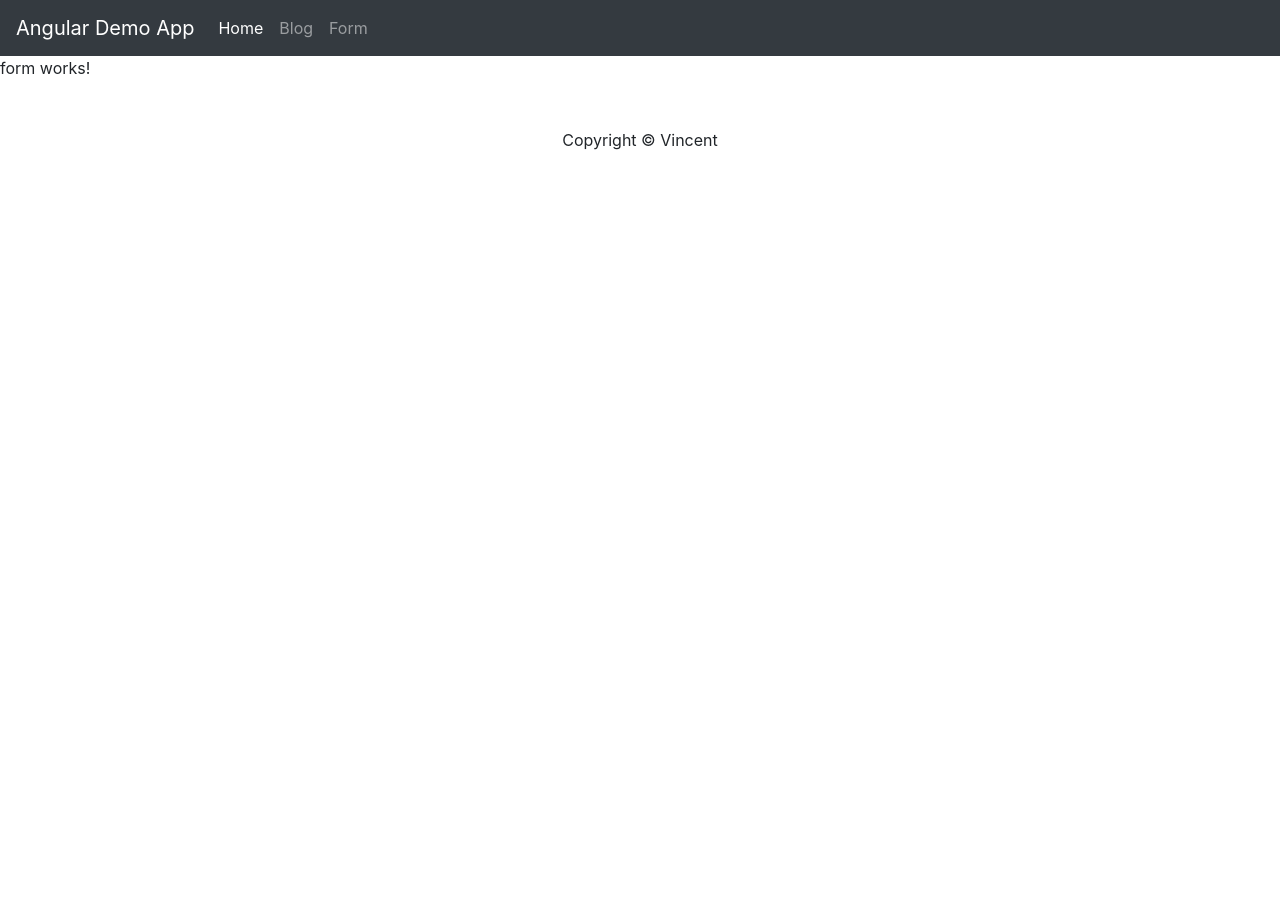
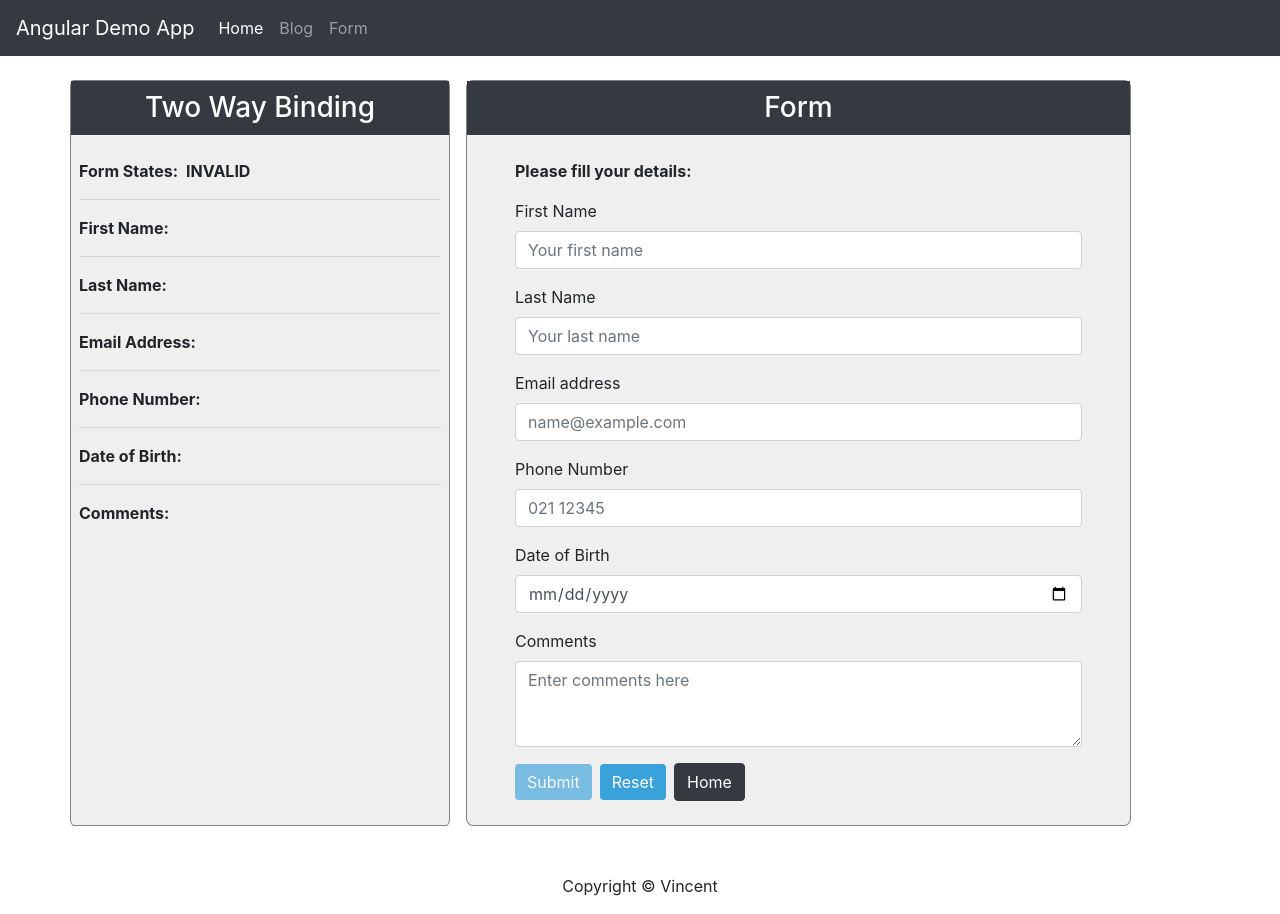
Before and after one commit to Hamsiny/Angular_Blog_Form_Demo, an Angular app: page /form in a window 1280 px wide. Before the commit the page ends 800 px from the top, so only its background shows below. Built offline with nearby package versions, Linux system fonts and the light colour scheme.

Commit message:
update form validation using form group and form control

```diff
--- a/src/app/app.module.ts
+++ b/src/app/app.module.ts
@@ -11,6 +11,7 @@ import { BlogsComponent } from './components/blogs/blogs.component';
 import { FormComponent } from './components/form/form.component';
 import { BlogComponent } from './components/blog/blog.component';
 import { BlogDetailComponent } from './components/blog-detail/blog-detail.component';
+import { FormsModule, ReactiveFormsModule } from '@angular/forms';
 
 @NgModule({
   declarations: [
@@ -23,7 +24,7 @@ import { BlogDetailComponent } from './components/blog-detail/blog-detail.compon
     BlogComponent,
     BlogDetailComponent,
   ],
-  imports: [BrowserModule, AppRoutingModule, HttpClientModule],
+  imports: [BrowserModule, AppRoutingModule, HttpClientModule, FormsModule, ReactiveFormsModule],
   providers: [],
   bootstrap: [AppComponent],
 })
--- a/src/app/components/form/form.component.css
+++ b/src/app/components/form/form.component.css
@@ -0,0 +1,36 @@
+.wform {
+    /* padding: 10px; */
+    border: grey 0.5px solid;
+    border-radius: 1%;
+    background-color: #EFEFEF;
+}
+
+.col-7 {
+    padding: 0px;
+}
+
+.col-4 {
+    padding: 0px;
+    margin-right: 1rem;
+}
+
+.formtitle {
+    background-color: #343a40;
+    color: white;
+    padding-top: 10px;
+    padding-bottom: 10px;
+    text-align: center;
+}
+
+.blue {
+    background-color: #39A2DB;
+    border: none;
+}
+
+.blue:hover {
+    background-color: #7C83FD;
+}
+
+.twb {
+    background-color: #EFEFEF;
+}
--- a/src/app/components/form/form.component.html
+++ b/src/app/components/form/form.component.html
@@ -1 +1,177 @@
-<p>form works!</p>
+<div class="container mt-4">
+  <div class="row">
+    <div class="col-4 wform">
+      <h3 class="formtitle">Two Way Binding</h3>
+      <div class="mt-4 mx-2">
+        <p>
+          <strong class="mr-2">Form States:</strong> <strong>{{profileForm.status}}</strong>
+        </p>
+        <hr />
+        <p><strong class="mr-2">First Name:</strong> {{ firstNameValue }}</p>
+        <hr />
+        <p><strong class="mr-2">Last Name:</strong> {{ lastNameValue }}</p>
+        <hr />
+        <p><strong class="mr-2">Email Address:</strong> {{ emailValue }}</p>
+        <hr />
+        <p>
+          <strong class="mr-2">Phone Number:</strong> {{ phoneNumberValue }}
+        </p>
+        <hr />
+        <p>
+          <strong class="mr-2">Date of Birth:</strong> {{ dateOfBirthValue }}
+        </p>
+        <hr />
+        <p><strong class="mr-2">Comments:</strong> {{ commentsValue }}</p>
+      </div>
+    </div>
+    <div class="col-7 wform">
+      <h3 class="formtitle">Form</h3>
+      <form
+        class="mt-4 mx-5 mb-4"
+        [formGroup]="profileForm"
+        (ngSubmit)="onSubmit()"
+      >
+        <p><strong>Please fill your details:</strong></p>
+        <div class="form-group">
+          <label for="firstName">First Name</label>
+          <input
+            type="text"
+            class="form-control"
+            name="firstName"
+            formControlName="firstName"
+            placeholder="Your first name"
+          />
+          <div
+            *ngIf="firstName.invalid && (firstName.dirty || firstName.touched)"
+            class="alert alert-danger"
+          >
+            <div *ngIf="firstName.errors?.required">
+              First Name is required.
+            </div>
+            <div *ngIf="firstName.errors?.minlength">
+              First Name must be at least 2 characters long.
+            </div>
+            <div *ngIf="firstName.errors?.maxlength">
+              First Name must less than 20 characters long.
+            </div>
+            <div *ngIf="firstName.errors?.pattern">
+              First Name can't have numbers.
+            </div>
+          </div>
+        </div>
+        <div class="form-group">
+          <label for="lastName">Last Name</label>
+          <input
+            type="text"
+            class="form-control"
+            name="lastName"
+            formControlName="lastName"
+            placeholder="Your last name"
+          />
+          <div
+            *ngIf="lastName.invalid && (lastName.dirty || lastName.touched)"
+            class="alert alert-danger"
+          >
+            <div *ngIf="lastName.errors?.required">Last Name is required.</div>
+            <div *ngIf="lastName.errors?.minlength">
+              Last Name must be at least 2 characters long.
+            </div>
+            <div *ngIf="lastName.errors?.maxlength">
+              Last Name must less than 20 characters long.
+            </div>
+            <div *ngIf="lastName.errors?.pattern">
+              Last Name can't have numbers.
+            </div>
+          </div>
+        </div>
+        <div class="form-group">
+          <label for="email">Email address</label>
+          <input
+            type="email"
+            class="form-control"
+            name="email"
+            formControlName="email"
+            placeholder="name@example.com"
+          />
+          <div
+            *ngIf="email.invalid && (email.dirty || email.touched)"
+            class="alert alert-danger"
+          >
+            <div *ngIf="email.errors?.required">Email is required.</div>
+            <div *ngIf="email.errors?.pattern">You must enter valid email.</div>
+          </div>
+        </div>
+        <div class="form-group">
+          <label for="phoneNumber">Phone Number</label>
+          <input
+            type="text"
+            class="form-control"
+            name="phoneNumber"
+            formControlName="phoneNumber"
+            placeholder="021 12345"
+          />
+          <div
+            *ngIf="
+              phoneNumber.invalid && (phoneNumber.dirty || phoneNumber.touched)
+            "
+            class="alert alert-danger"
+          >
+            <div *ngIf="phoneNumber.errors?.required">
+              Phone Number is required.
+            </div>
+            <div *ngIf="phoneNumber.errors?.minlength">
+              Phone Number must be at least 6 characters long.
+            </div>
+            <div *ngIf="phoneNumber.errors?.maxlength">
+              Phone Number must less than 12 characters long.
+            </div>
+            <div *ngIf="phoneNumber.errors?.pattern">Numbers only.</div>
+          </div>
+        </div>
+        <div class="form-group">
+          <label for="dateOfBirth">Date of Birth</label>
+          <input
+            type="date"
+            class="form-control"
+            name="dateOfBirth"
+            formControlName="dateOfBirth"
+          />
+          <div
+            *ngIf="
+              dateOfBirth.invalid && (dateOfBirth.dirty || dateOfBirth.touched)
+            "
+            class="alert alert-danger"
+          >
+            <div *ngIf="dateOfBirth.errors?.required">
+              Date of Birth is required.
+            </div>
+          </div>
+        </div>
+        <div class="form-group">
+          <label for="comments">Comments</label>
+          <textarea
+            class="form-control"
+            name="comments"
+            formControlName="comments"
+            rows="3"
+            placeholder="Enter comments here"
+          ></textarea>
+          <div
+            *ngIf="comments.invalid && (comments.dirty || comments.touched)"
+            class="alert alert-danger"
+          >
+            <div *ngIf="comments.errors?.required">Comments is required.</div>
+          </div>
+        </div>
+        <button [disabled]="profileForm.invalid" id="submitbutton" class="btn btn-dark blue mr-2" type="submit">
+          Submit
+        </button>
+        <button id="resetbutton" class="btn btn-dark blue mr-2" type="reset">
+          Reset
+        </button>
+        <a routerLink="/"><button class="btn btn-dark">Home</button></a>
+      </form>
+    </div>
+    <div class="col-1"></div>
+  </div>
+</div>
--- a/src/app/components/form/form.component.ts
+++ b/src/app/components/form/form.component.ts
@@ -1,15 +1,105 @@
 import { Component, OnInit } from '@angular/core';
+import { FormControl, FormGroup, Validators } from '@angular/forms';
+import { Profile } from 'src/app/models/Profile';
 
 @Component({
   selector: 'app-form',
   templateUrl: './form.component.html',
-  styleUrls: ['./form.component.css']
+  styleUrls: ['./form.component.css'],
 })
 export class FormComponent implements OnInit {
+  profile: Profile;
+  profileForm: FormGroup;
 
-  constructor() { }
+  constructor() {}
 
   ngOnInit(): void {
+    this.profileForm = new FormGroup({
+      firstName: new FormControl('', [
+        Validators.required,
+        Validators.minLength(2),
+        Validators.maxLength(20),
+        Validators.pattern('^[A-Za-z]+$'),
+      ]),
+      lastName: new FormControl('', [
+        Validators.required,
+        Validators.minLength(2),
+        Validators.maxLength(20),
+        Validators.pattern('^[A-Za-z]+$'),
+      ]),
+      email: new FormControl('', [
+        Validators.required,
+        Validators.pattern('^[a-z0-9._%+-]+@[a-z0-9.-]+.[a-z]{2,4}$'),
+      ]),
+      phoneNumber: new FormControl('', [
+        Validators.required,
+        Validators.minLength(6),
+        Validators.maxLength(12),
+        Validators.pattern('^[0-9]+$'),
+      ]),
+      dateOfBirth: new FormControl('', [Validators.required]),
+      comments: new FormControl('', [Validators.required]),
+    });
   }
 
+  get firstName() {
+    return this.profileForm.get('firstName');
+  }
+
+  get firstNameValue() {
+    return this.profileForm.get('firstName').value;
+  }
+
+  get lastName() {
+    return this.profileForm.get('lastName');
+  }
+
+  get lastNameValue() {
+    return this.profileForm.get('lastName').value;
+  }
+
+  get email() {
+    return this.profileForm.get('email');
+  }
+
+  get emailValue() {
+    return this.profileForm.get('email').value;
+  }
+
+  get phoneNumber() {
+    return this.profileForm.get('phoneNumber');
+  }
+
+  get phoneNumberValue() {
+    return this.profileForm.get('phoneNumber').value;
+  }
+
+  get dateOfBirth() {
+    return this.profileForm.get('dateOfBirth');
+  }
+
+  get dateOfBirthValue() {
+    return this.profileForm.get('dateOfBirth').value;
+  }
+
+  get comments() {
+    return this.profileForm.get('comments');
+  }
+
+  get commentsValue() {
+    return this.profileForm.get('comments').value;
+  }
+
+  onSubmit() {
+    this.profile = {
+      firstName: this.firstNameValue,
+      lastName: this.lastNameValue,
+      email: this.emailValue,
+      phoneNumber: this.phoneNumberValue,
+      dateOfBirth: this.dateOfBirthValue,
+      comments: this.commentsValue,
+    };
+
+    console.log(this.profile);
+  }
 }
--- /dev/null
+++ b/src/app/models/Profile.ts
@@ -0,0 +1,8 @@
+export interface Profile {
+  firstName: string;
+  lastName: string;
+  email: string;
+  phoneNumber: number;
+  dateOfBirth: Date;
+  comments: string;
+}
```
